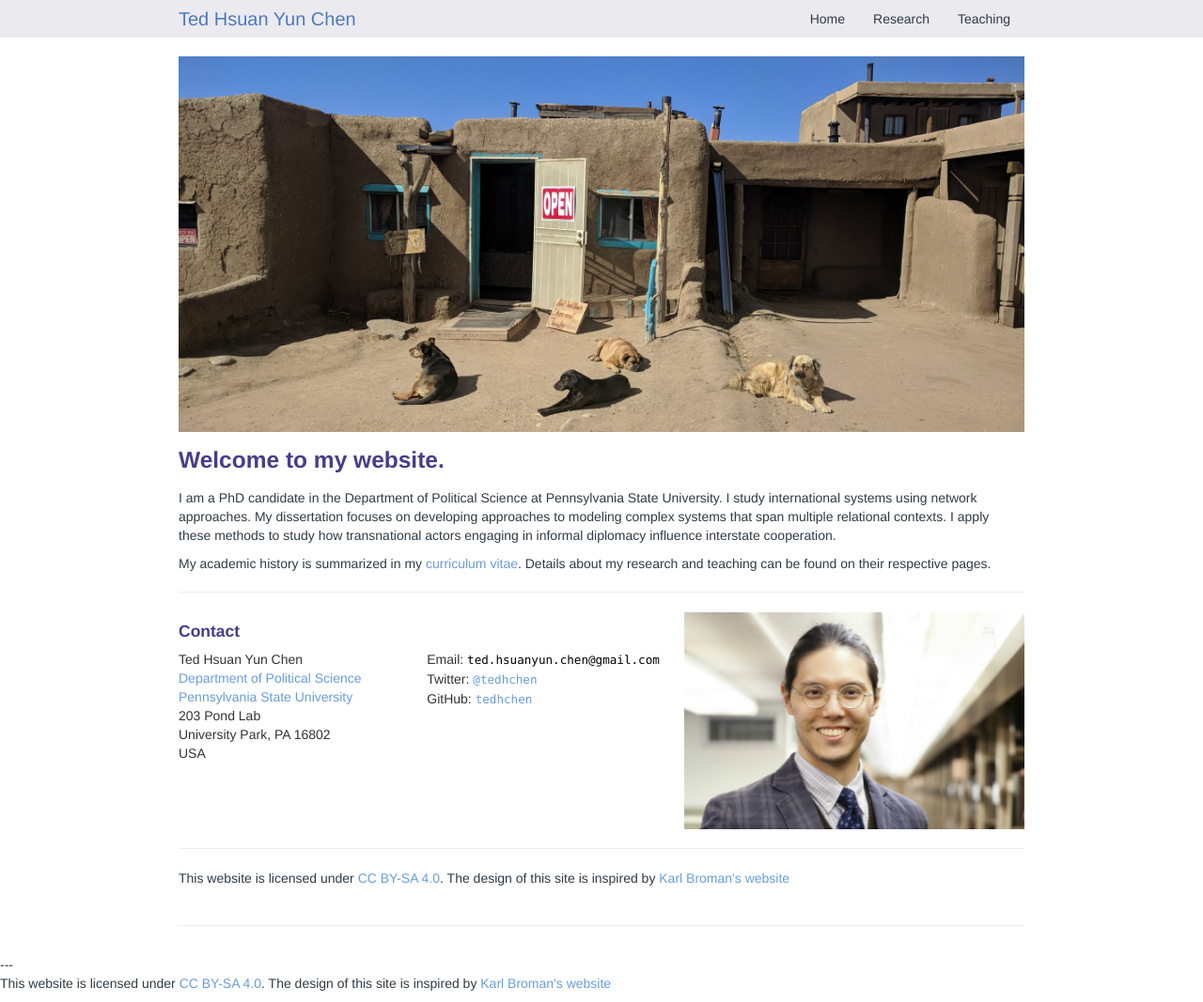
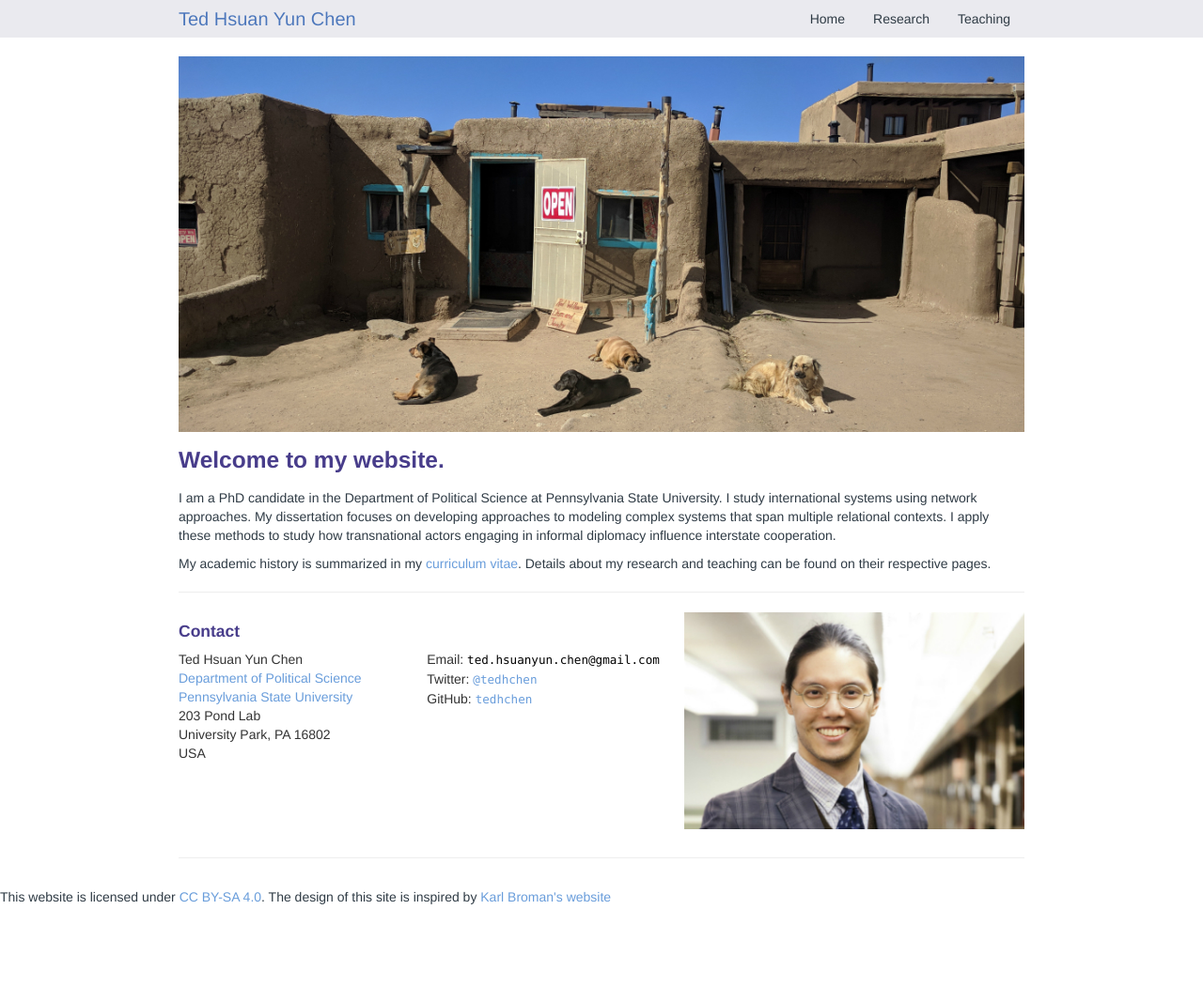
Before and after one commit to tedhchen/tedhchen.github.io, a Jekyll site: the page built from index.md, in a window 1280 px wide. Shown: the whole page at 94% size. Built offline with Jekyll 4.4.1, drawn with Linux system fonts in a browser that asks for light colours; after the commit the page ends 975 px from its top, so only the background shows below that.

Commit message:
fixed footer

```diff
--- a/_includes/themes/twitter/default.html
+++ b/_includes/themes/twitter/default.html
@@ -58,12 +58,11 @@
     {% include JB/analytics %}
   </body>
 
-  ---
 
 <foot>
 <div class="container-narrownomargin">
   <p>This website is licensed under <a href="https://creativecommons.org/licenses/by-sa/4.0/">CC BY-SA 4.0</a>.
-  The design of this site is inspired by <a href="https://kborman.org">Karl Broman's website</a></p>
+  The design of this site is inspired by <a href="https://kbroman.org">Karl Broman's website</a></p>
 </div>
 </foot>
 
--- a/index.md
+++ b/index.md
@@ -54,14 +54,3 @@ My academic history is summarized in my [curriculum vitae]({{ BASE_PATH }}/asset
         </div>
     </div>
 </div>
-
----
-
-<div class="footer">
-<div class="container-narrownomargin">
-  <p>This website is licensed under <a href="https://creativecommons.org/licenses/by-sa/4.0/">CC BY-SA 4.0</a>.
-
-  The design of this site is inspired by <a href="https://kborman.org">Karl Broman's website</a>
-  </p>
-</div>
-</div>
```
